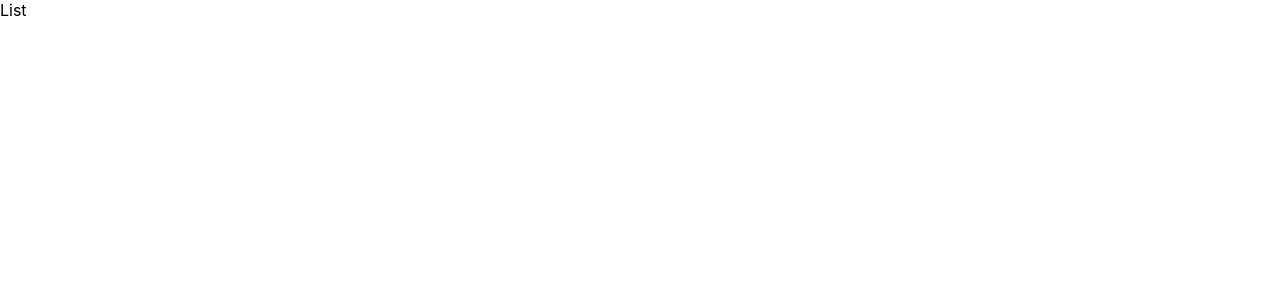
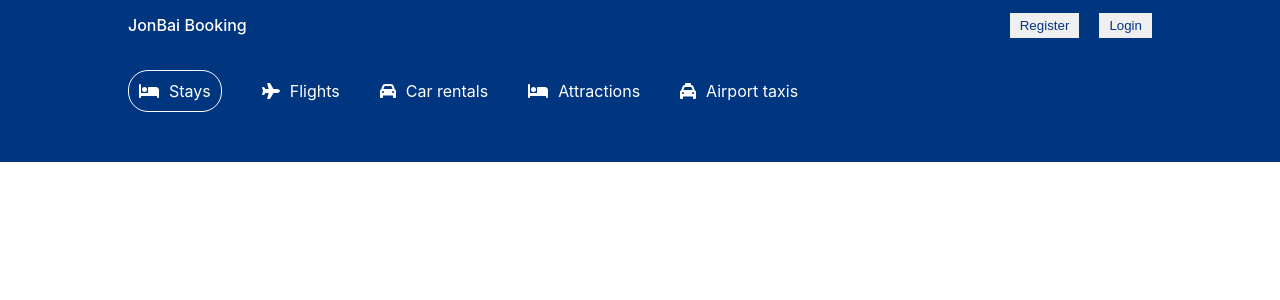
Before and after one commit to jonbaidev/reservation-app, a React (Create React App) app: page /hotels in a window 1280 px wide. Shown: the top 300 px of the page. Built offline with nearby package versions, Linux system fonts and the light colour scheme.

Commit message:
update da pagina de List

```diff
--- a/src/pages/list/List.jsx
+++ b/src/pages/list/List.jsx
@@ -1,8 +1,13 @@
 import React from 'react'
+import Navbar from "../../components/navbar/Navbar"
+import Header from "../../components/header/Header"
 
 const List = () => {
   return (
-    <div>List</div>
+    <div>
+      <Navbar />
+      <Header  type="list"/>
+    </div>
   )
 }
 
```
